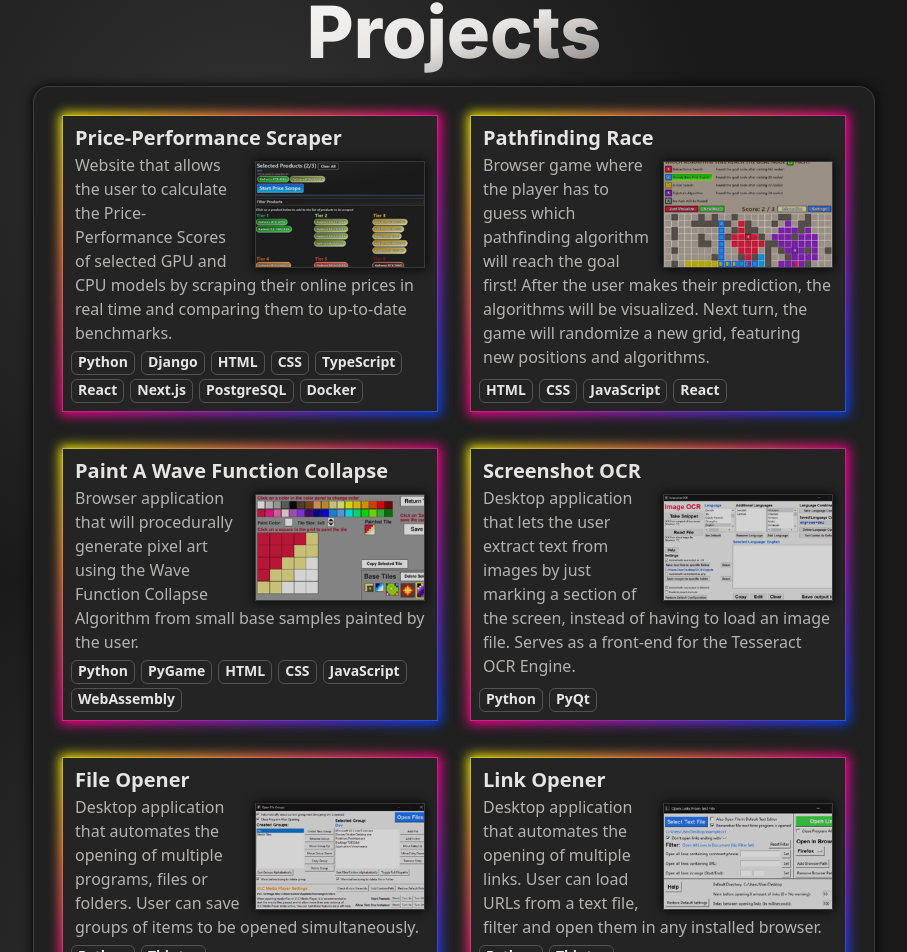
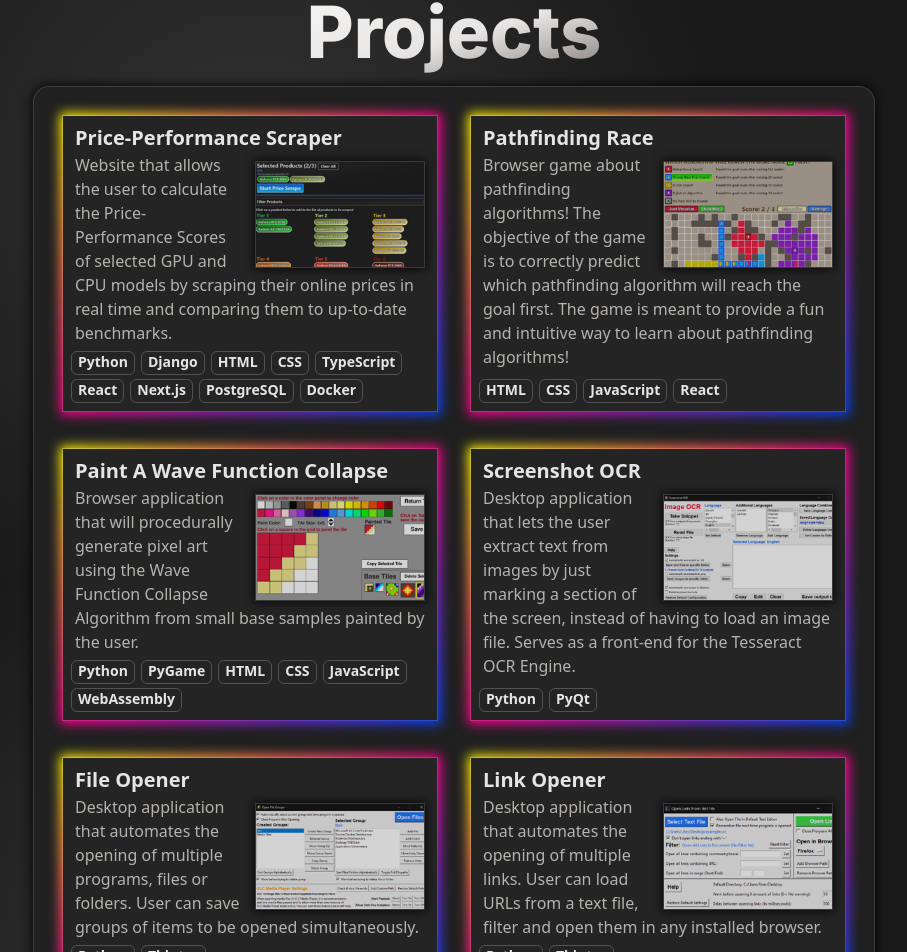
Before and after one commit to vik-ma/portfolio, a Next.js app: page / in a window 1280 px wide. Shown: the part 1018-1970 px from the top of the page, without its empty margins (186-1093 px from the left). Built offline with nearby package versions, Linux system fonts and the light colour scheme.

Commit message:
Reworked Pathfinding Race short description

```diff
--- a/app/ProjectsInfo.tsx
+++ b/app/ProjectsInfo.tsx
@@ -31,7 +31,8 @@ export const ProjectsInfo = {
         Price scraping is done with Python, and the back end runs on a Django
         server with a REST API set up to communicate with the front end website.
         A PostgreSQL database stores the collected price scrape data, as well as
-        up-to-date benchmark data that gets automatically scraped every single day.
+        up-to-date benchmark data that gets automatically scraped every single
+        day.
         <br />
         <br />
         The website is made using React, TypeScript and Next.js 13. On the
@@ -83,7 +84,7 @@ export const ProjectsInfo = {
   "pathfinding-race": {
     name: "Pathfinding Race",
     shortDescription:
-      "Browser game where the player has to guess which pathfinding algorithm will reach the goal first! After the user makes their prediction, the algorithms will be visualized. Next turn, the game will randomize a new grid, featuring new positions and algorithms.",
+      "Browser game about pathfinding algorithms! The objective of the game is to correctly predict which pathfinding algorithm will reach the goal first. The game is meant to provide a fun and intuitive way to learn about pathfinding algorithms!",
     fullDescription: (
       <p>
         <strong className="text-stone-100">Pathfinding Race</strong> is a
```
